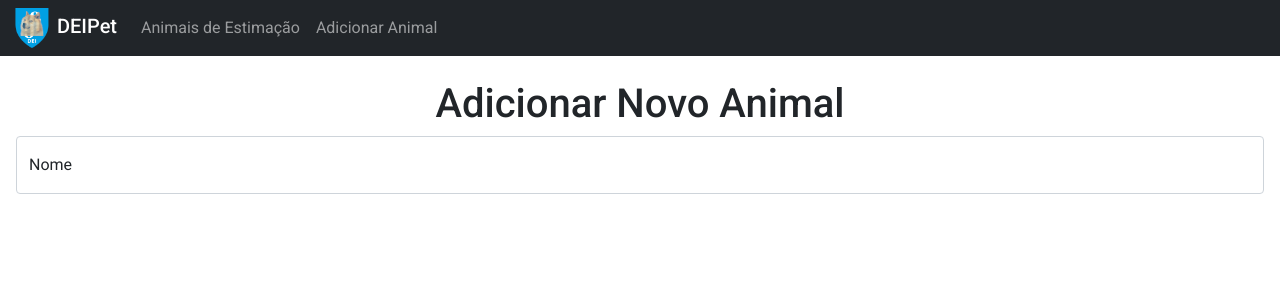
After one commit to RafDevX/DEIPet, a Django app: template DEIPet/templates/DEIPet/create_pet.html in a window 1280 px wide. The commit adds this page. Shown: the top 300 px of the page. Run offline with Django 3.2, Linux system fonts and the light colour scheme; the template is opened without the code that fills it, so the values that code supplies are empty.

Commit message:
start create pet

```diff
--- /dev/null
+++ b/DEIPet/static/DEIPet/scripts/main.js
@@ -0,0 +1,8 @@
+/* General client-side handling */
+
+for (let el of document.querySelectorAll(".fake-anchor")) {
+	el.addEventListener(
+		"click",
+		() => (window.location.href = el.dataset.faHref)
+	);
+}
--- a/DEIPet/static/DEIPet/style/main.css
+++ b/DEIPet/static/DEIPet/style/main.css
@@ -1,3 +1,5 @@
+/* General styling */
+
 /* import Roboto font */
 @import url('https://fonts.googleapis.com/css2?family=Roboto:ital,wght@0,100;0,300;0,400;0,500;0,700;0,900;1,100;1,300;1,400;1,500;1,700;1,900&display=swap');
 
--- a/DEIPet/templates/DEIPet/base.html
+++ b/DEIPet/templates/DEIPet/base.html
@@ -51,9 +51,9 @@
 						</a>
 					</li>
 					<li class="nav-item">
-						<a class="nav-link{% if url_name == 'create-pet' %}active{% endif %}"
+						<a class="nav-link{% if url_name == 'create-pet' %} active{% endif %}"
 							href="{% url 'DEIPet:create-pet' %}">
-							Criar Animal
+							Adicionar Animal
 						</a>
 					</li>
 					{% endwith %}
@@ -66,14 +66,10 @@
 		{% block content %}{% endblock %}
 	</div>
 
-	<script src=" https://cdn.jsdelivr.net/npm/bootstrap@5.0.0-beta3/dist/js/bootstrap.bundle.min.js"
+	<script src="https://cdn.jsdelivr.net/npm/bootstrap@5.0.0-beta3/dist/js/bootstrap.bundle.min.js"
 		integrity="sha384-JEW9xMcG8R+pH31jmWH6WWP0WintQrMb4s7ZOdauHnUtxwoG2vI5DkLtS3qm9Ekf" crossorigin="anonymous">
 	</script>
-	<script>
-		for (let el of document.querySelectorAll(".fake-anchor")) {
-			el.addEventListener('click', () => window.location.href = el.dataset.faHref);
-		}
-	</script>
+	<script src="{% static 'DEIPet/scripts/main.js' %}"></script>
 </body>
 
 </html>
--- /dev/null
+++ b/DEIPet/templates/DEIPet/create_pet.html
@@ -0,0 +1,21 @@
+{% extends 'DEIPet/base.html' %}
+{% load static %}
+
+{% block title %}Adicionar Novo Animal{% endblock %}
+
+{% block content %}
+<div class="text-center">
+	<h1>Adicionar Novo Animal</h1>
+	<form method="post" action="{% url 'DEIPet:create-pet' %}" autocomplete="off">
+		<div class="form-floating mb-3">
+			<input type="text" class="form-control" id="petName" name="petName" placeholder="Bobi"
+				aria-describedby="petNameLabel" required value="{{ pet_name|default:'' }}">
+			<label for="petName" id="petNameLabel">Nome</label>
+		</div>
+		<div id="petImageUrlsFakeInputs">
+		</div>
+		<textarea class="d-none" name="petImageUrls" required></textarea>
+	</form>
+	<script src="{% static 'DEIPet/scripts/create_pet.js' %}"></script>
+</div>
+{% endblock %}
--- a/DEIPet/templates/DEIPet/list_pets.html
+++ b/DEIPet/templates/DEIPet/list_pets.html
@@ -67,7 +67,7 @@
 					<a class="page-link" href={% url 'DEIPet:list-pets' 1 pg_size%}>1</a>
 				</li>
 				<li class="page-item disabled">
-					<span class="page-link">...</span>
+					<span class="page-link">…</span>
 				</li>
 				{% endif %}
 				{% if i == page %}
@@ -106,5 +106,4 @@
 		</nav>
 	</div>
 </div>
-
 {% endblock %}
--- a/DEIPet/urls.py
+++ b/DEIPet/urls.py
@@ -13,3 +13,7 @@ urlpatterns = [
     path("pet/<int:id>", views.pet_info, name="pet-info"),
     path("create-pet", views.create_pet, name="create-pet"),
 ]
+# TODO: maybe pass <div textcenter to main.css
+# TODO: handler404
+# TODO: page size
+# TODO: required/validation in create_pet.html
```
Also changed, not shown: DEIPet/views.py (+12 -1 lines), DEIPet/static/DEIPet/scripts/create_pet.js (added).
